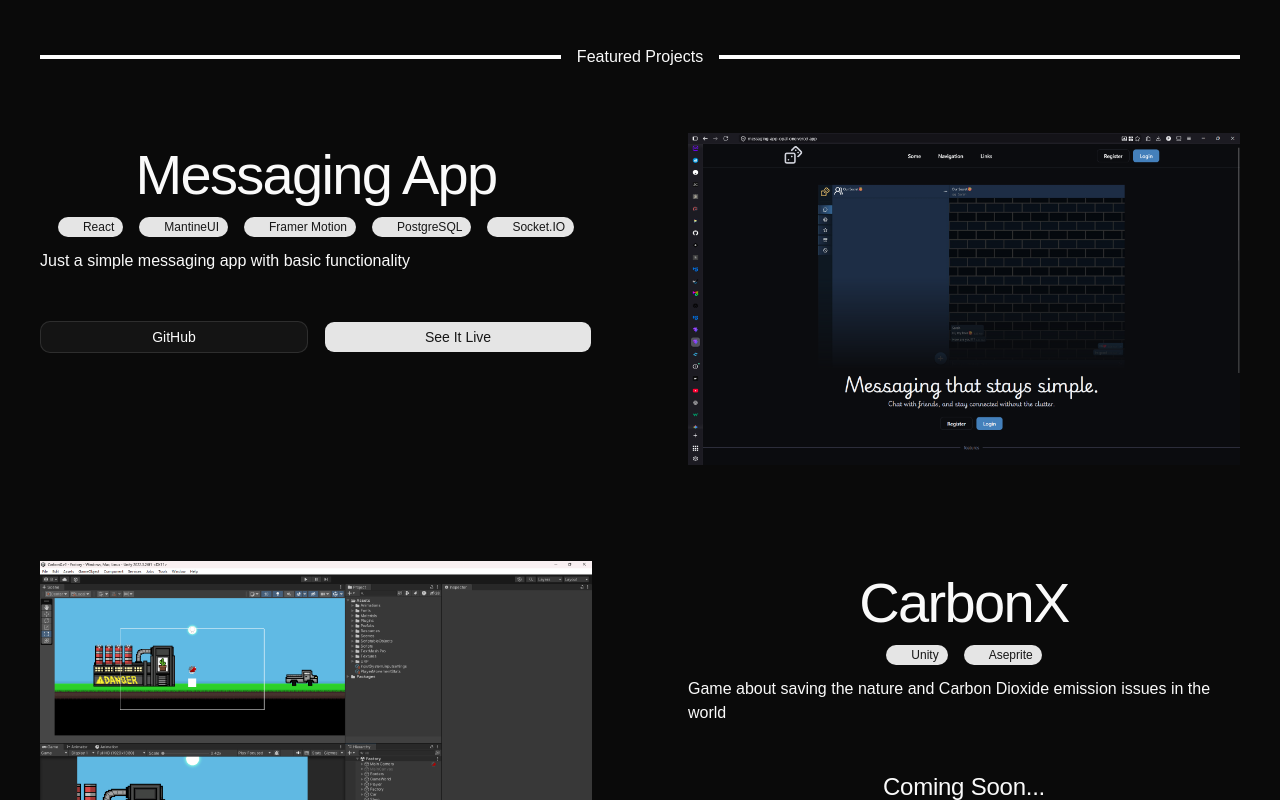
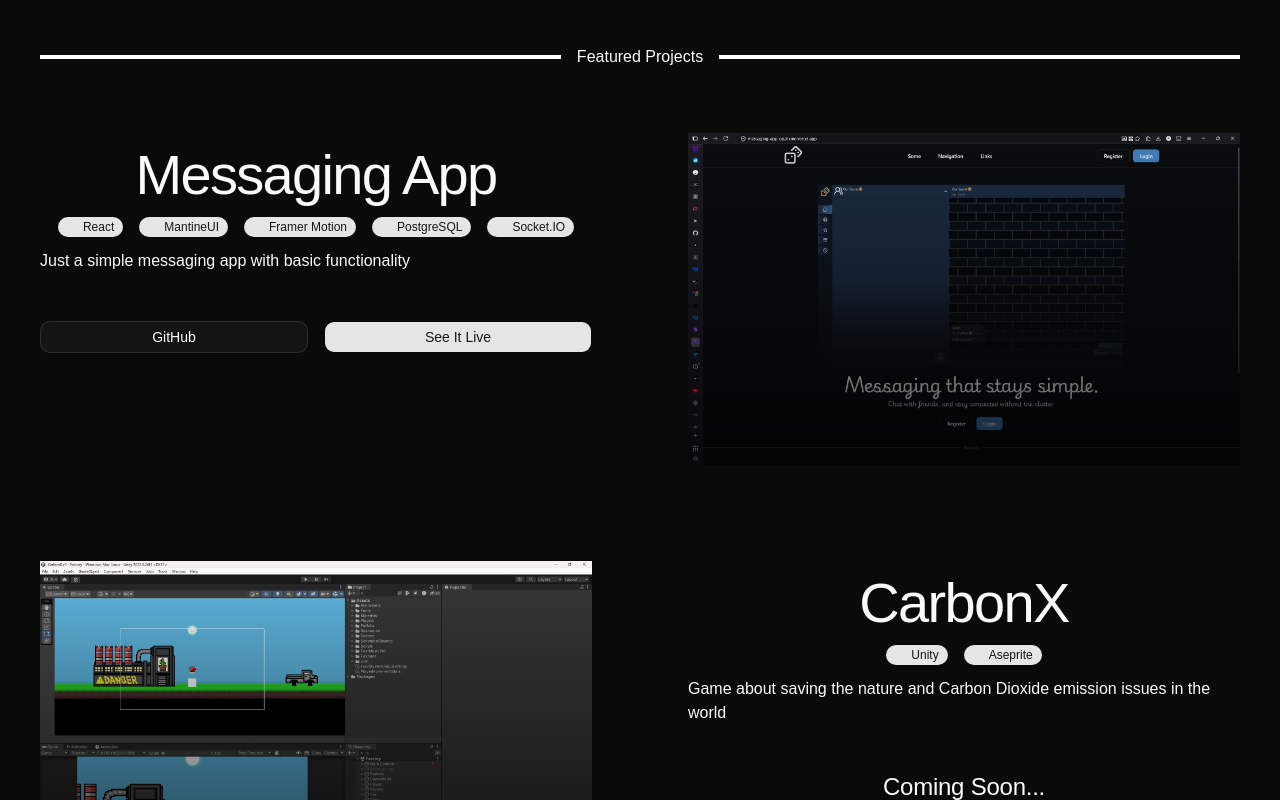
Before and after one commit to Aztech-b/Aztech-b, a React (Vite) app: page / in a window 1280 px wide. Shown: the part 1700-2500 px from the top of the page. Built offline with nearby package versions, Linux system fonts and the light colour scheme; some icons are missing.

Commit message:
added overlay on featured projects images

```diff
--- a/src/components/Project.jsx
+++ b/src/components/Project.jsx
@@ -25,15 +25,11 @@ function Project({ data, alignInfo }) {
         alignInfo = "right";
     }
     return (
-        <div
-            className="grid gap-24 grid-cols-2 mt-16 mb-24"
-            sx={{ display: "grid", gap: 12, gridTemplateColumns: "1fr 1fr", marginTop: 8, marginBottom: 12 }}
-        >
-            <img
-                className={alignInfo === "left" ? "order-2" : "order-1"}
-                src={data.screenshot}
-                alt={`screenshot of project ${data.title}`}
-            />
+        <div className="grid gap-24 grid-cols-2 mt-16 mb-24">
+            <div className={cn(alignInfo === "left" ? "order-2" : "order-1", "relative")}>
+                <div className={"absolute inset-0 bg-linear-to-b from-transparent to-black/70"}></div>
+                <img src={data.screenshot} alt={`screenshot of project ${data.title}`} />
+            </div>
             <div className={cn(alignInfo === "right" ? "order-2" : "order-1")}>
                 <h1 className="text-center mb-0">{data.title}</h1>
                 <div className="flex flex-wrap gap-4 align-middle justify-center">
```
